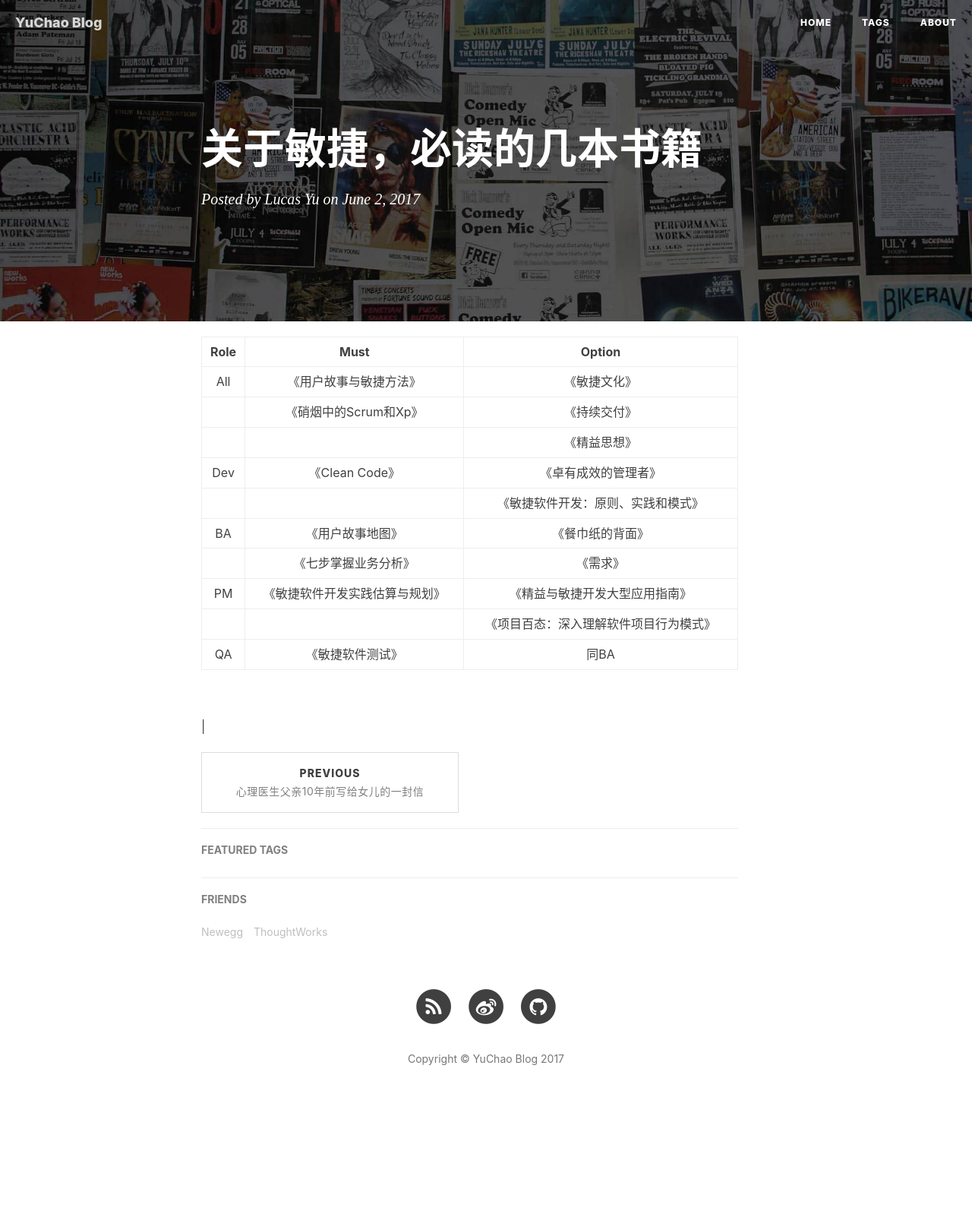
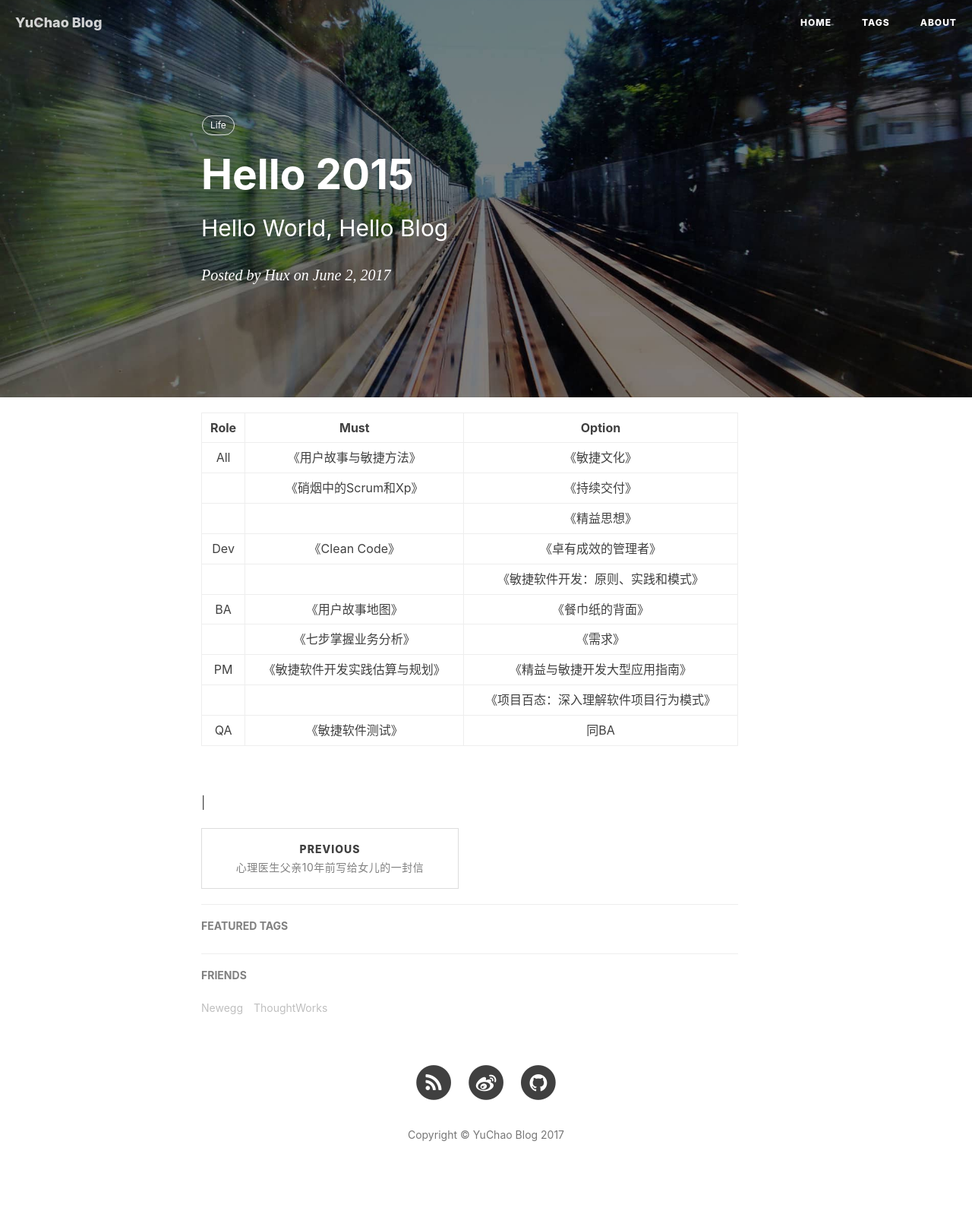
Before and after one commit to windea/windea.github.io, a Jekyll site: the page built from _posts/2017-06-02-Books.md, in a window 1280 px wide. Shown: the whole page at 76% size. Built offline with Jekyll 4.4.1, drawn with Linux system fonts in a browser that asks for light colours; nearby versions of some CDN libraries; comment, search, counter and statistics services are not loaded; before the commit the page ends 1498 px from its top, so only the background shows below that.

Commit message:
Update 2017-06-02-Books.md

```diff
--- a/_posts/2017-06-02-Books.md
+++ b/_posts/2017-06-02-Books.md
@@ -1,14 +1,12 @@
 ---
-
-title: 关于敏捷，必读的几本书籍
-
-author: Lucas Yu
-
-layout: post
-
-categories:
-  - 敏捷开发
-
+layout:     post
+title:      "Hello 2015"
+subtitle:   "Hello World, Hello Blog"
+date:       2017-06-02 12:00:00
+author:     "Hux"
+header-img: "img/post-bg-2015.jpg"
+tags:
+    - Life
 ---
 
 | Role        | Must           | Option  |
```
